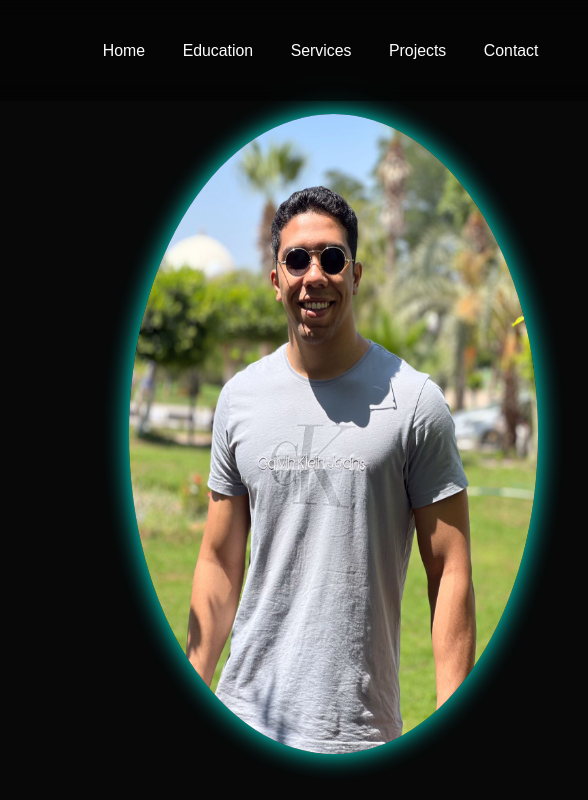
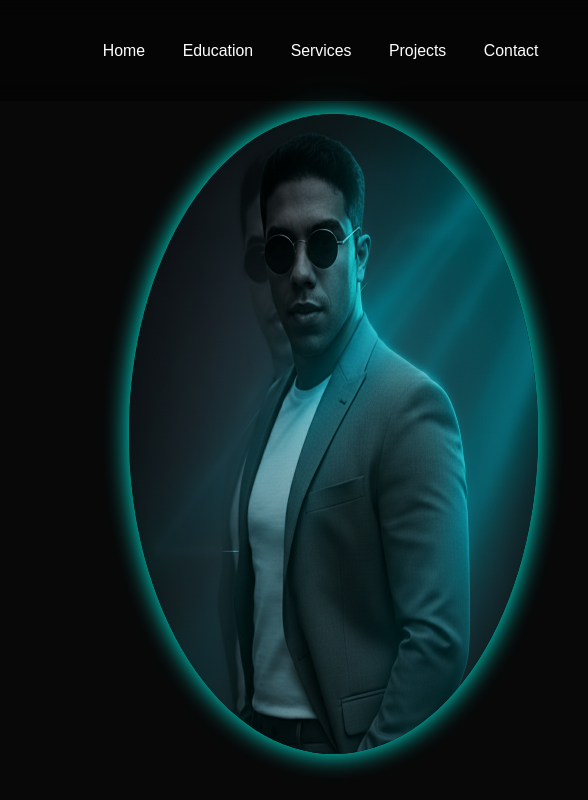
Before and after one commit to omarelswify2002/My-Portfolio, a plain HTML site: page index.html in a window 1280 px wide. Shown: the top 800 px of the page, 588-1176 px from the left. Drawn offline with nearby package versions, Linux system fonts and the light colour scheme.

Commit message:
change profile image

```diff
--- a/index.html
+++ b/index.html
@@ -45,7 +45,8 @@
         </div>
         <div class="home-img">
             <!-- <img src="image/Фотосессия с цветным светом.jpeg" alt="no image"> -->
-            <img src="image/Profile_img.jpg" alt="no image">
+            <!-- <img src="image/Profile_img.jpg" alt="no image"> -->
+            <img src="image/Gemini_Generated_Image_tgg3potgg3potgg3.png" alt="no image">
         </div>
     </section>
     <!-- <section class="education" id="education">
```
Also changed, not shown: image/Gemini_Generated.png (added), image/Gemini_Generated_Image_ci63muci63muci63.png (added), image/Gemini_Generated_Image_tgg3potgg3potgg3.png (added), image/IMG-20250915-WA0024.jpg (added), image/IMG-20250915-WA0025.jpg (added), image/IMG-20250915-WA0026.jpg (added), image/IMG-20250915-WA0027.jpg (added), image/WhatsApp Image 2025-09-15 at 03.47.18_c11502ab.jpg (added), image/WhatsApp Image 2025-09-15 at 03.58.57_764edb01.jpg (added), image/WhatsApp Image 2025-09-15 at 04.21.31_cb6280ef.jpg (added), image/WhatsApp Image 2025-09-15 at 04.23.13_b2d002e2.jpg (added), image/WhatsApp Image 2025-09-15 at 04.34.57_5b4945d2.jpg (added).
